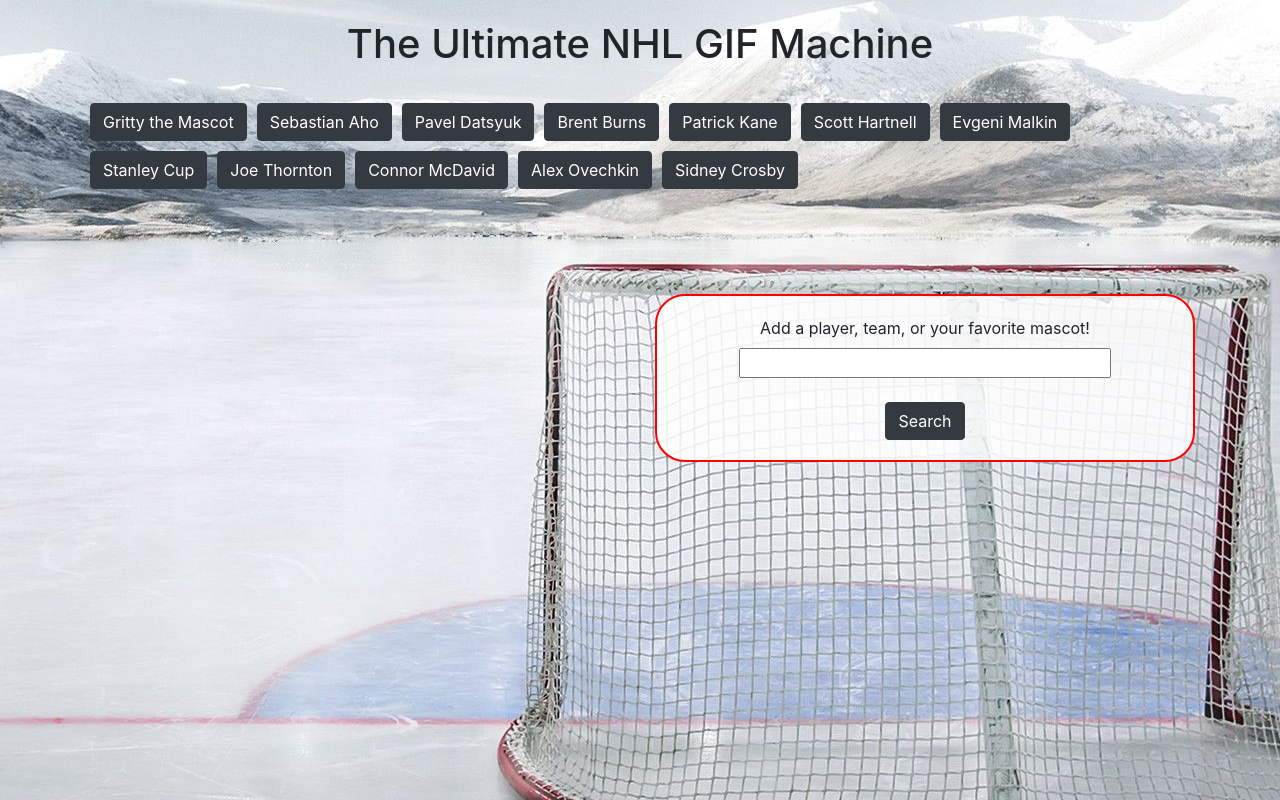
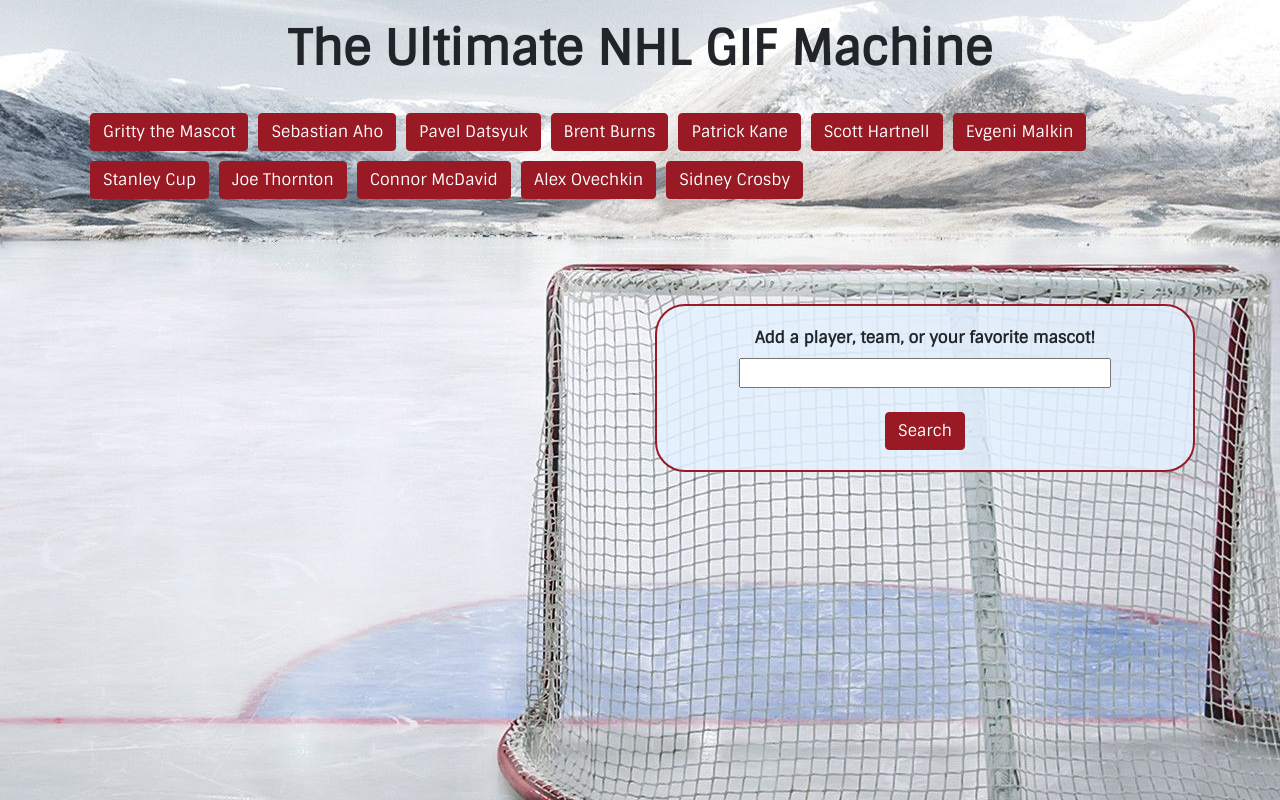
Before and after one commit to sam-reinhard/Homework-GifTastic, a plain HTML site: page index.html in a window 1280 px wide. Drawn offline with nearby package versions, Linux system fonts and the light colour scheme.

Commit message:
added fonts, color to buttons

```diff
--- a/assets/css/style.css
+++ b/assets/css/style.css
@@ -5,6 +5,7 @@ body {
     background-position: center;
     height: 100%;
     width: 100%;
+    font-family: 'Sintony', sans-serif;
 }
 
 header {
@@ -12,6 +13,11 @@ header {
     text-align: center;
     margin-top: 20px;
     margin-bottom: 30px;
+}
+
+h1 {
+    font-weight: bold;
+    font-size: 48px;
 }
 
 p {
@@ -24,15 +30,23 @@ p {
 
 .playerButton {
     margin: 5px;
+    background-color: rgb(153, 26, 36);
+    border-color: rgb(153, 26, 36);
+}
+
+#addNewCategory {
+    background-color: rgb(153, 26, 36);
+    border-color: rgb(153, 26, 36);
 }
 
 #newGifForm {
     margin-top: 80px;
-    background-color: rgba(255, 255, 255, 0.836);
-    border: 2px solid red;
+    background-color: rgba(228, 241, 255, 0.836);
+    border: 2px solid rgb(153, 26, 36);
     border-radius: 30px;
     padding: 20px;
     text-align: center;
+    font-weight: bold;
 }
 
 #gifRequest {
--- a/assets/javascript/script.js
+++ b/assets/javascript/script.js
@@ -1,7 +1,6 @@
-
-// Finish styling the page and attempt some bonus challenges
-
-var players = ["Gritty the Mascot", "Sebastian Aho", "Pavel Datsyuk", "Brent Burns", "Patrick Kane", "Scott Hartnell", "Evgeni Malkin", "Stanley Cup", "Joe Thornton", "Connor McDavid", "Alex Ovechkin", "Sidney Crosby"];
+var players = ["Gritty the Mascot", "Sebastian Aho", "Pavel Datsyuk", "Brent Burns",
+               "Patrick Kane", "Scott Hartnell", "Evgeni Malkin", "Stanley Cup",
+               "Joe Thornton", "Connor McDavid", "Alex Ovechkin", "Sidney Crosby"];
 
 // Function for displaying the gifs once a button has been clicked on
 function displayGifs(){
@@ -16,9 +15,12 @@ function displayGifs(){
 
           var results = response.data;
           for (var i = 0; i < results.length; i++) {
+
+            // Creating the elements, formatting the text returned by rating, and assigning a class
               var gifDiv = $("<div>");
               var p = $("<p>");
-              p.text("Rating: " + results[i].rating);
+              var ratingCaps = results[i].rating.toUpperCase();
+              p.text("Rating: " + ratingCaps);
               var gif = $("<img>");
               gif.addClass("individualGif");
 
@@ -38,7 +40,6 @@ function displayGifs(){
 // Function for animating and freezing the gifs
 function gifAnimator(){
   var state = $(this).attr("data-state");
-                console.log(state);
 
                 if (state === "still"){
                     $(this).attr("src", $(this).attr("data-animate"));
@@ -60,7 +61,7 @@ function showButtons(){
         var person = $("<button>");
         person.addClass("playerButton");
         person.addClass("btn");
-        person.addClass("btn-dark");
+        person.addClass("btn-danger");
         person.attr("data-name", players[i]);
         person.text(players[i]);
         $("#buttons").append(person);
--- a/index.html
+++ b/index.html
@@ -4,6 +4,7 @@
     <title>The Ultimate NHL GIF Machine</title>
     <link rel="stylesheet" type="text/css" href="assets/css/reset.css">
     <link rel="stylesheet" href="https://stackpath.bootstrapcdn.com/bootstrap/4.3.1/css/bootstrap.min.css" integrity="sha384-ggOyR0iXCbMQv3Xipma34MD+dH/1fQ784/j6cY/iJTQUOhcWr7x9JvoRxT2MZw1T" crossorigin="anonymous">
+    <link href="https://fonts.googleapis.com/css?family=Sintony" rel="stylesheet">
     <link rel="stylesheet" type="text/css" href="assets/css/style.css">
 </head>
 <body>
```
